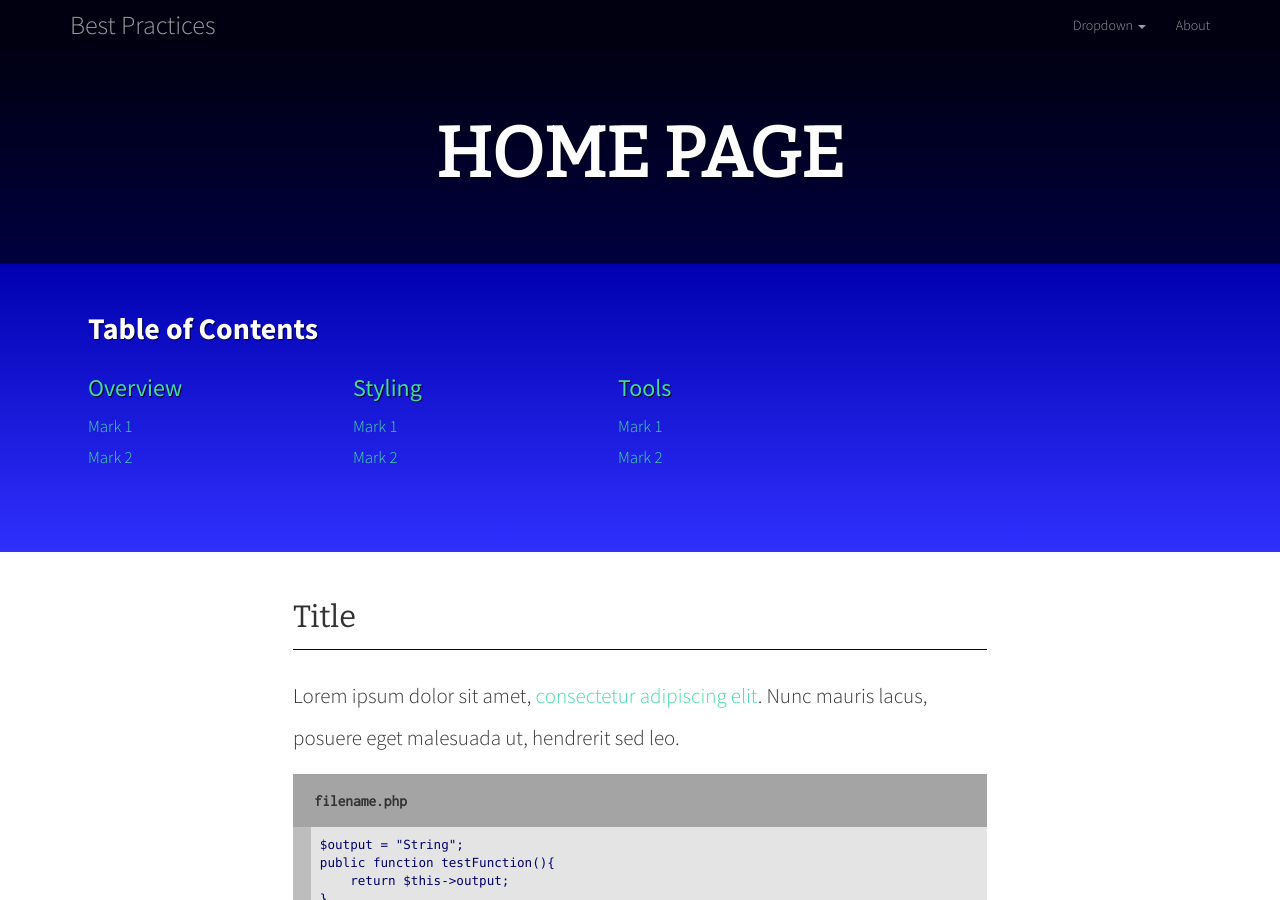
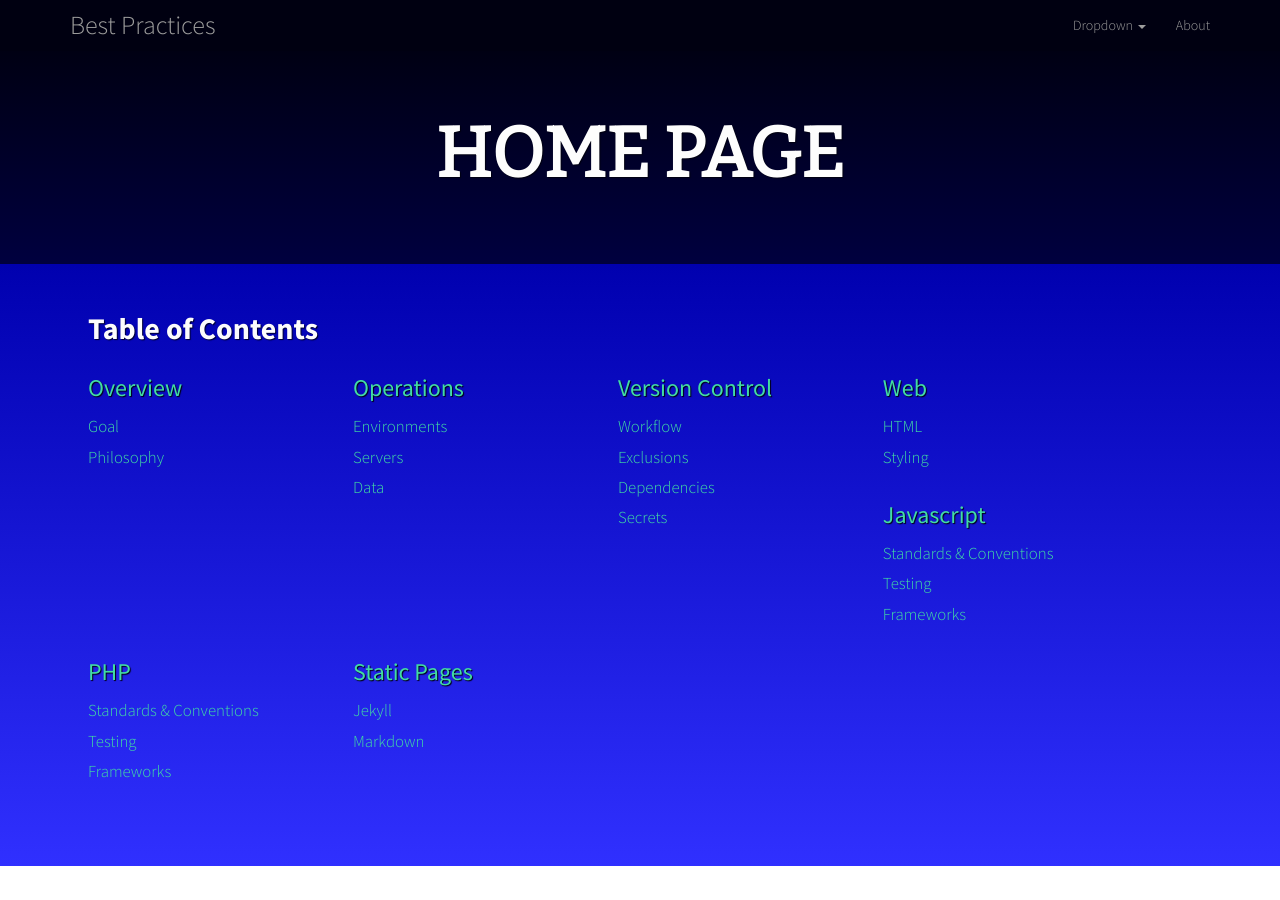
Before and after one commit to wdbp/wdbp.github.io, a Jekyll site: the page built from index.html, in a window 1280 px wide and 900 px high. Built offline with Jekyll 4.4.1, drawn with Linux system fonts in a browser that asks for light colours; nearby versions of some CDN libraries; library files that are not in the unit come from our copies.

Commit message:
Add real content to the toc.

```diff
--- a/_data/contents.yml
+++ b/_data/contents.yml
@@ -1,18 +1,46 @@
-
-  - item: Overview
+  - item: "Overview"
     url: overview
     bookmarks:
-      - { name: Mark 1, url: mark1 }
-      - { name: Mark 2, url: mark2 }
+      - { name: "Goal", url: goal }
+      - { name: "Philosophy", url: philosophy }
 
-  - item: Styling
-    url: css
+  - item: "Operations"
+    url: operations
     bookmarks:
-      - { name: Mark 1, url: mark1 }
-      - { name: Mark 2, url: mark2 }
+      - { name: "Environments", url: environments }
+      - { name: "Servers", url: servers }
+      - { name: "Data", url: data }
 
-  - item: Tools
-    url: tools
+  - item: "Version Control"
+    url: dvcs
     bookmarks:
-      - { name: Mark 1, url: mark1 }
-      - { name: Mark 2, url: mark2 }
+      - { name: "Workflow", url: workflow }
+      - { name: "Exclusions", url: exclusions }
+      - { name: "Dependencies", url: dependencies }
+      - { name: "Secrets", url: secrets }
+
+  - item: "Web"
+    url: web
+    bookmarks:
+      - { name: "HTML", url: html }
+      - { name: "Styling", url: styling }
+
+  - item: "Javascript"
+    url: javascript
+    bookmarks:
+      - { name: "Standards & Conventions", url: standards }
+      - { name: "Testing", url: testing }
+      - { name: "Frameworks", url: frameworks }
+
+  - item: "PHP"
+    url: php
+    bookmarks:
+      - { name: "Standards & Conventions", url: standards }
+      - { name: "Testing", url: testing }
+      - { name: "Frameworks", url: frameworks }
+
+  - item: "Static Pages"
+    url: static
+    bookmarks:
+      - { name: "Jekyll", url: jekyll }
+      - { name: "Markdown", url: markdown }
```
